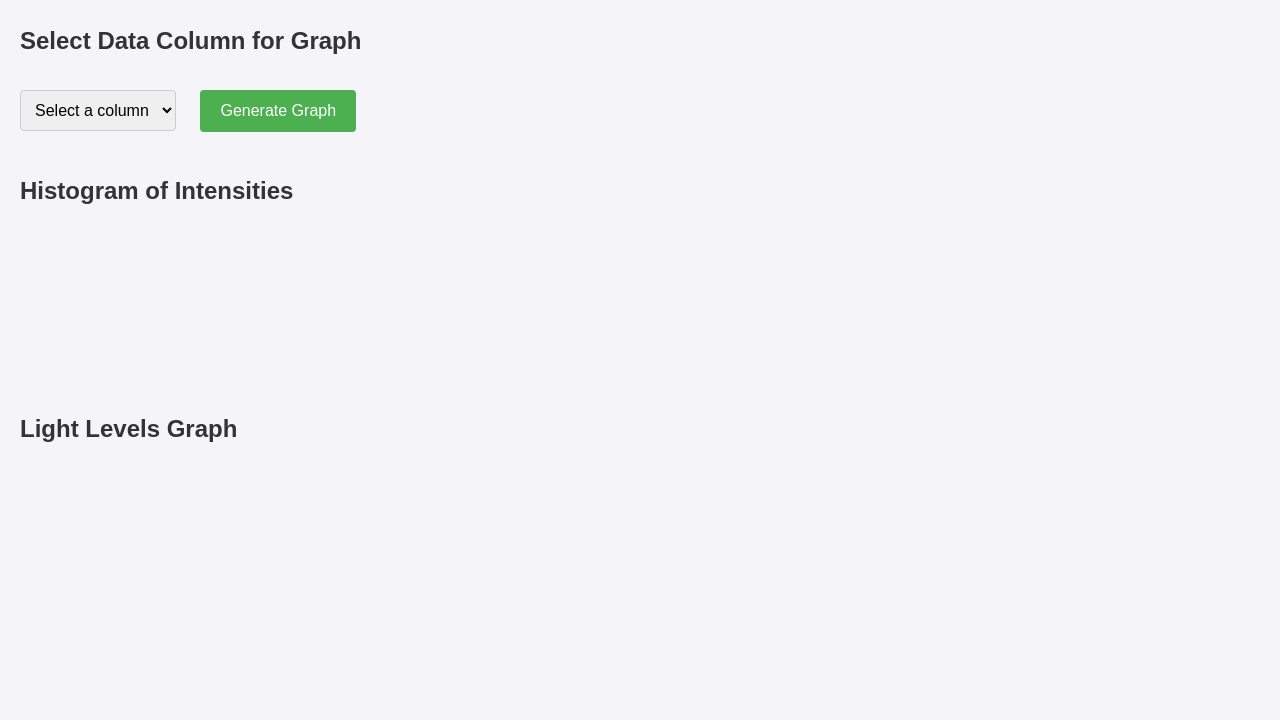
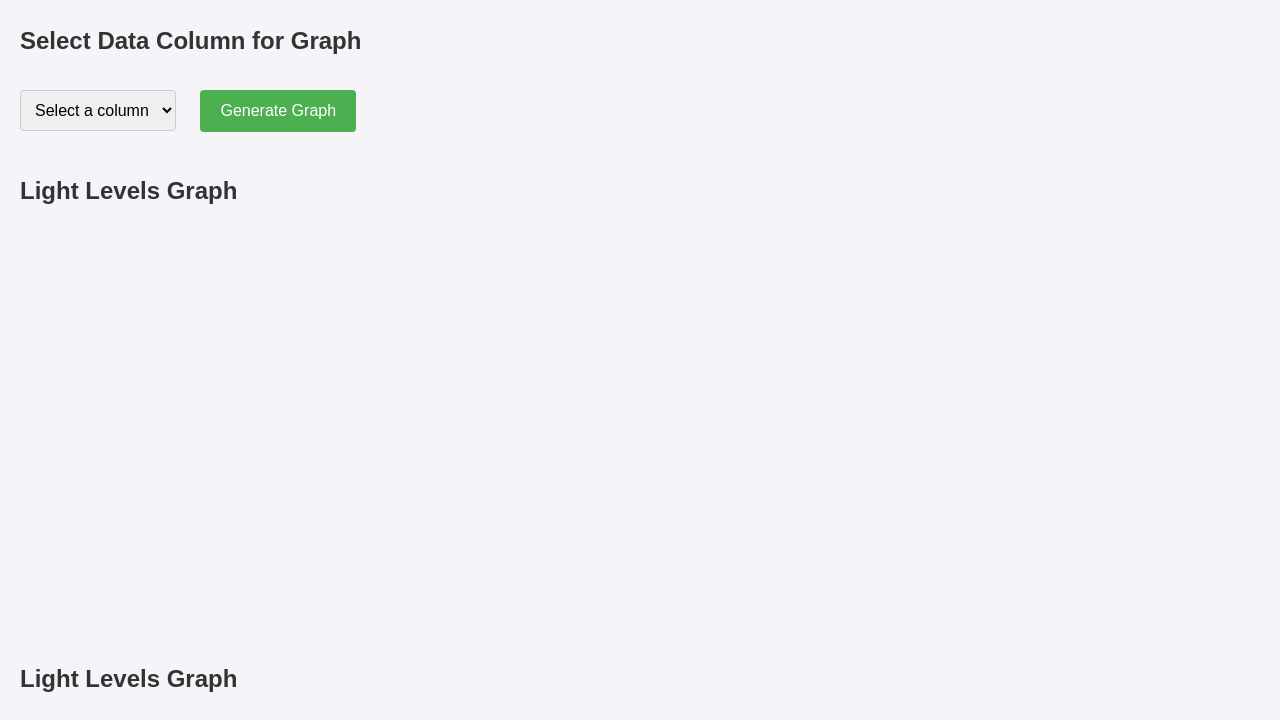
Before and after one commit to simmsj3/digital-lab-book-plant-light, a plain HTML site: page index.html in a window 1280 px wide. Shown: the part 684-1404 px from the top of the page. Before the commit the page ends 1337 px from the top, so only its background shows below. Drawn offline with nearby package versions, Linux system fonts and the light colour scheme.

Commit message:
Update index.html

```diff
--- a/index.html
+++ b/index.html
@@ -46,11 +46,11 @@
         <button type="button" onclick="generateGraph()">Generate Graph</button>
     </section>
 
-    <!-- Section to display the histogram -->
-    <section id="histogram">
-        <h2>Histogram of Intensities</h2>
-        <canvas id="histogramChart"></canvas>
-    </section>
+<!-- Section to display the graph -->
+<section id="graph">
+    <h2>Light Levels Graph</h2>
+    <canvas id="lightChart" width="800" height="400"></canvas> <!-- Increased size -->
+</section>
 
     <!-- Section to display the graph -->
     <section id="graph">
```
